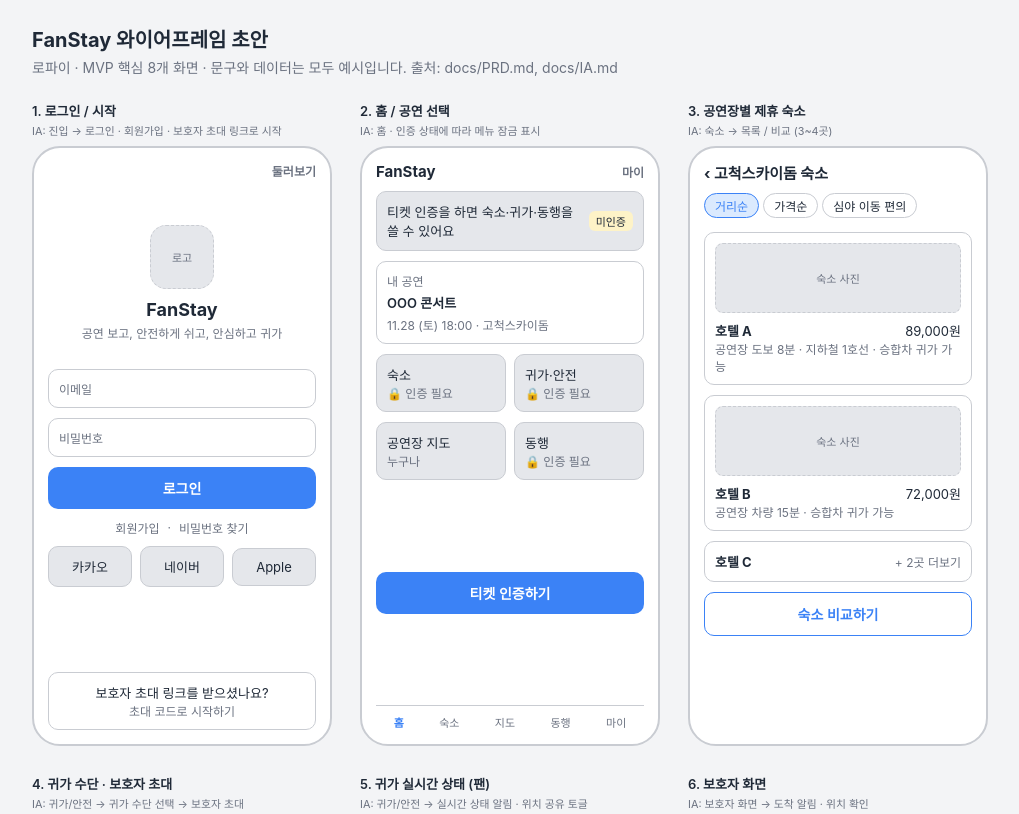
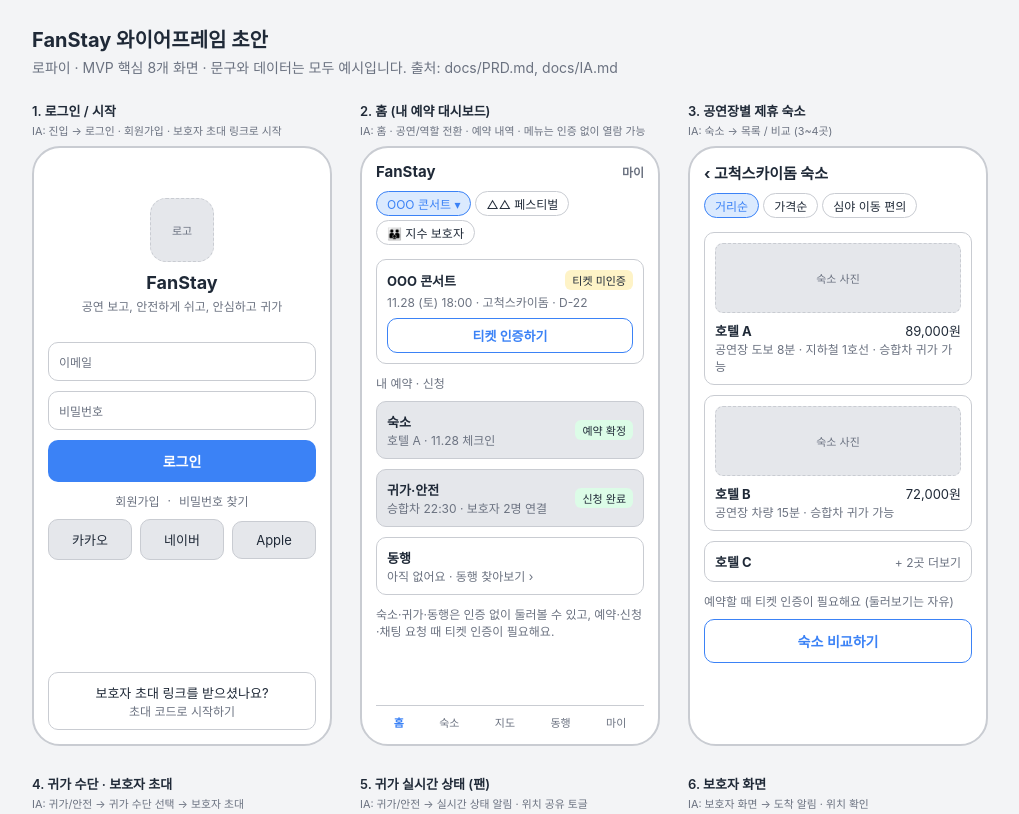
Before and after one commit to dear-my-sunday/fanstay, a plain HTML site: page wireframes/index.html in a window 1280 px wide. Shown: the top 814 px of the page, without its empty margins (24-1043 px from the left). Drawn offline with Linux system fonts and the light colour scheme.

Commit message:
와이어프레임: 홈을 예약 대시보드로 개편, 공연/보호자 전환, 둘러보기 제거 Co-Authored-By: Claude Sonnet 5.5 <noreply@anthropic.com> Claude-Session: https://claude.ai/code/session_01Th9T5pbwWWQkUtSWSTSzKk

```diff
--- a/wireframes/index.html
+++ b/wireframes/index.html
@@ -59,7 +59,6 @@
   <figure>
     <figcaption>1. 로그인 / 시작<small>IA: 진입 → 로그인 · 회원가입 · 보호자 초대 링크로 시작</small></figcaption>
     <div class="phone">
-      <div class="bar"><span></span><span class="mute">둘러보기</span></div>
       <div style="text-align:center;margin:36px 0 18px">
         <div class="img" style="width:64px;height:64px;border-radius:16px;margin:0 auto 10px">로고</div>
         <div style="font-weight:700;font-size:18px">FanStay</div>
@@ -76,24 +75,22 @@
 
   <!-- 2. 홈 -->
   <figure>
-    <figcaption>2. 홈 / 공연 선택<small>IA: 홈 · 인증 상태에 따라 메뉴 잠금 표시</small></figcaption>
+    <figcaption>2. 홈 (내 예약 대시보드)<small>IA: 홈 · 공연/역할 전환 · 예약 내역 · 메뉴는 인증 없이 열람 가능</small></figcaption>
     <div class="phone">
       <div class="bar"><span>FanStay</span><span class="mute">마이</span></div>
-      <div class="box row"><span class="grow">티켓 인증을 하면 숙소·귀가·동행을 쓸 수 있어요</span><span class="tag">미인증</span></div>
+      <div>
+        <span class="chip on">OOO 콘서트 ▾</span><span class="chip">△△ 페스티벌</span><span class="chip">👪 지수 보호자</span>
+      </div>
       <div class="box plain">
-        <div class="mute">내 공연</div>
-        <div style="font-weight:600;margin:4px 0">OOO 콘서트</div>
-        <div class="mute">11.28 (토) 18:00 · 고척스카이돔</div>
+        <div class="row"><b class="grow">OOO 콘서트</b><span class="tag">티켓 미인증</span></div>
+        <div class="mute" style="margin:3px 0 8px">11.28 (토) 18:00 · 고척스카이돔 · D-22</div>
+        <div class="btn ghost" style="padding:7px;font-size:13px">티켓 인증하기</div>
       </div>
-      <div class="row">
-        <div class="box grow">숙소<div class="mute">🔒 인증 필요</div></div>
-        <div class="box grow">귀가·안전<div class="mute">🔒 인증 필요</div></div>
-      </div>
-      <div class="row">
-        <div class="box grow">공연장 지도<div class="mute">누구나</div></div>
-        <div class="box grow">동행<div class="mute">🔒 인증 필요</div></div>
-      </div>
-      <div class="btn">티켓 인증하기</div>
+      <div class="mute">내 예약 · 신청</div>
+      <div class="box row"><div class="grow"><b>숙소</b><div class="mute">호텔 A · 11.28 체크인</div></div><span class="tag" style="background:var(--ok-bg)">예약 확정</span></div>
+      <div class="box row"><div class="grow"><b>귀가·안전</b><div class="mute">승합차 22:30 · 보호자 2명 연결</div></div><span class="tag" style="background:var(--ok-bg)">신청 완료</span></div>
+      <div class="box plain row"><div class="grow"><b>동행</b><div class="mute">아직 없어요 · 동행 찾아보기 ›</div></div></div>
+      <div class="mute">숙소·귀가·동행은 인증 없이 둘러볼 수 있고, 예약·신청·채팅 요청 때 티켓 인증이 필요해요.</div>
       <div class="tabs"><b>홈</b><span>숙소</span><span>지도</span><span>동행</span><span>마이</span></div>
     </div>
   </figure>
@@ -115,6 +112,7 @@
         <div class="mute">공연장 차량 15분 · 승합차 귀가 가능</div>
       </div>
       <div class="box plain row"><b class="grow">호텔 C</b><span class="mute">+ 2곳 더보기</span></div>
+      <div class="mute">예약할 때 티켓 인증이 필요해요 (둘러보기는 자유)</div>
       <div class="btn ghost">숙소 비교하기</div>
     </div>
   </figure>
```
